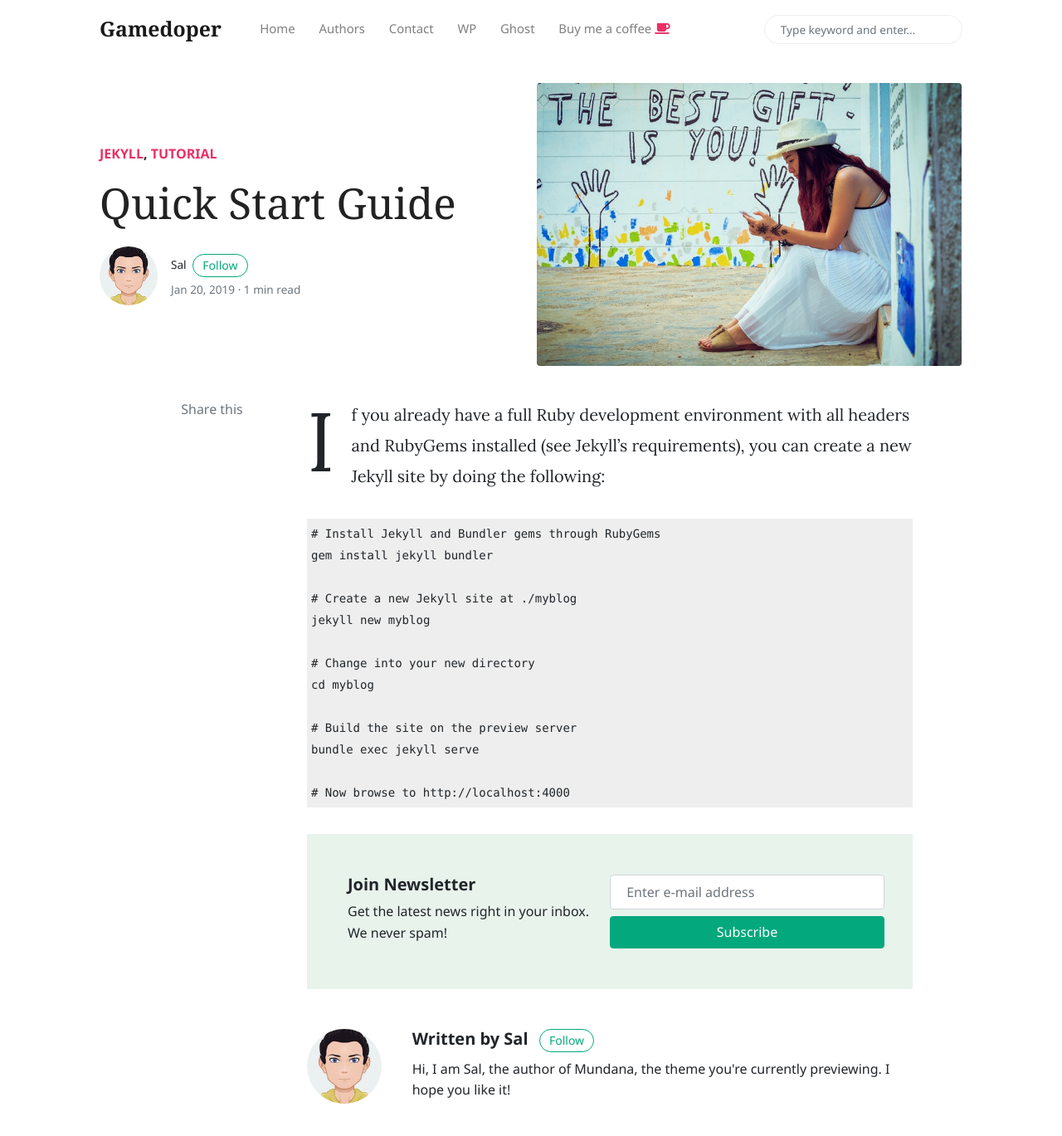
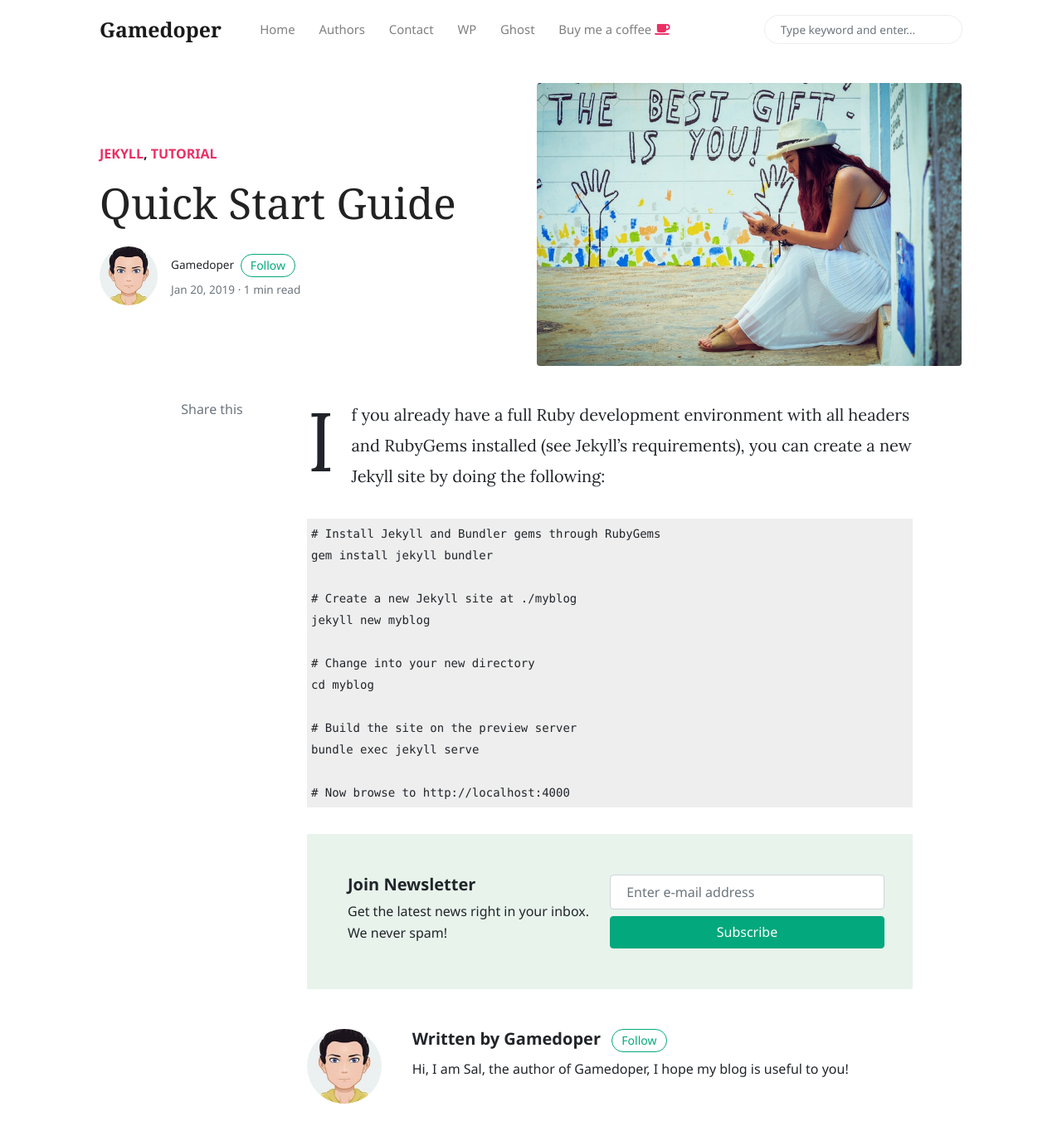
Before and after one commit to Gamedoper/Gamedoperarchives.github.io, a Jekyll site: the page built from _posts/2019-01-20-quick-start-guide.md, in a window 1280 px wide and 1400 px high. Shown: the top 1369 px of the window at 83% size. Built offline with Jekyll 4.4.1, drawn with Linux system fonts in a browser that asks for light colours; nearby versions of some CDN libraries; comment, search, counter and statistics services are not loaded.

Commit message:
Update _config.yml

```diff
--- a/_config.yml
+++ b/_config.yml
@@ -4,9 +4,9 @@ description: 'Mundana is a free Jekyll theme for awesome people like you, Medium
 logo: 'assets/images/logo.png'
 favicon: 'assets/images/favicon.ico'
 baseurl: '/'
-disqus: 'demowebsite'
-email: 'wowthemesnet@gmail.com'
-mailchimp-list: 'https://wowthemes.us11.list-manage.com/subscribe/post?u=8aeb20a530e124561927d3bd8&amp;id=8c3d2d214b'
+disqus: 'Jaiprince17'
+email: 'ijayaprakashjoshi@gmail.com'
+mailchimp-list: ''
 
 include: ["_pages"]
 permalink: /:title/
@@ -20,20 +20,20 @@ plugins:
 
 authors:
     sal:
-      name:           Sal
+      name:           Gamedoper
       site:           https://www.wowthemes.net
       avatar:         /assets/images/avatar1.jpg
-      bio:            "Hi, I am Sal, the author of Mundana, the theme you're currently previewing. I hope you like it!"
-      email:          wowthemesnet@gmail.com
-      twitter:        https://twitter.com/wowthemesnet
+      bio:            "Hi, I am Sal, the author of Gamedoper, I hope my blog is useful to you!"
+      email:
+      twitter:        https://twitter.com/gamedoper
 
     jane:
       name:           Jane
-      site:           https://www.wowthemes.net
+      site:
       avatar:         /assets/images/avatar2.jpg
       bio:            "Blogger, fashionista, love to explore new ideas and write on my morning coffee!"
-      email:          fakemail@gmail.com
-      twitter:        https://twitter.com/wowthemesnet
+      email:
+      twitter:        https://twitter.com/gamedoper
 
 # Defaults
 defaults:
```
